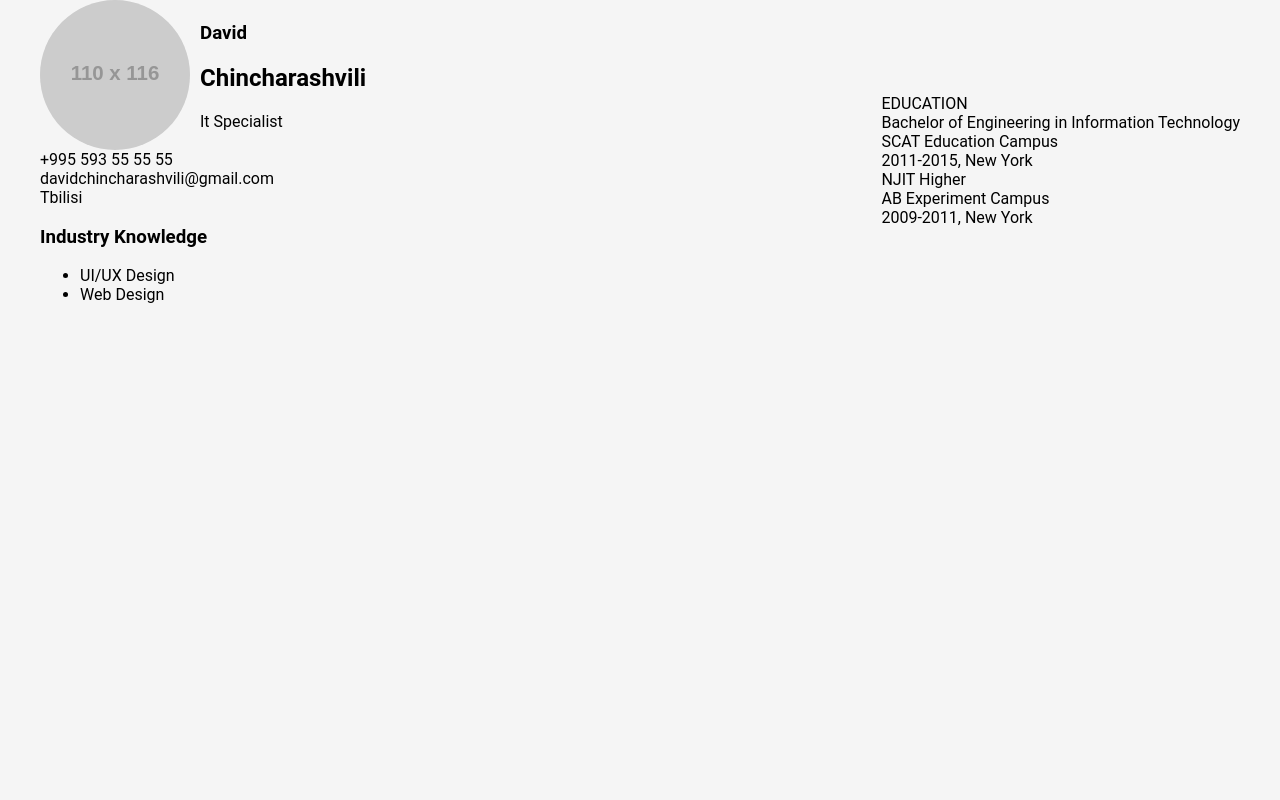
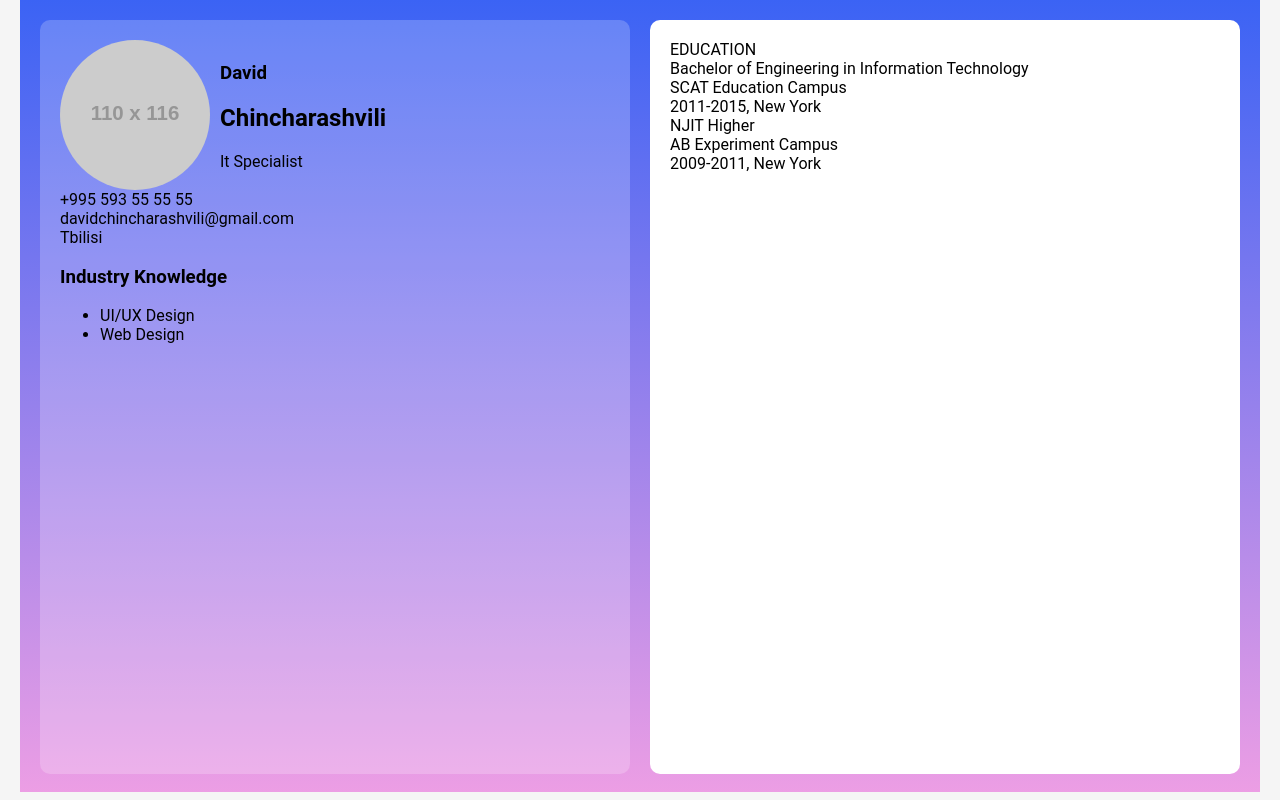
Before and after one commit to DavidTbilisi/AODI-final-138, a React (Create React App) app: page / in a window 1280 px wide. Built offline with nearby package versions, Linux system fonts and the light colour scheme; no server answers.

Commit message:
Refactor CSS styles and layout in App component

```diff
--- a/src/App.css
+++ b/src/App.css
@@ -1,34 +1,32 @@
 body {
   margin: 0;
   padding: 0;
-  font-family: 'Roboto', sans-serif;
+  font-family: "Roboto", sans-serif;
   background-color: #f5f5f5;
 }
 
 .material-symbols-outlined {
-  font-variation-settings:
-  'FILL' 0,
-  'wght' 400,
-  'GRAD' 0,
-  'opsz' 24
+  font-variation-settings: "FILL" 0, "wght" 400, "GRAD" 0, "opsz" 24;
 }
 
-
-.container{
+.container {
   max-width: 1200px;
   margin: 0 auto;
+  background: rgb(176, 57, 179);
+  background: linear-gradient(180deg, #0337f4c4 0%, #e025cd6b 100%);
+  height: 94vh;
+  padding: 20px;
 }
 
-.flexbox{
+.flexbox {
   display: flex;
   justify-content: space-between;
-  align-items: center;
+  align-items: flex-start;
+  height: 95%;
   gap: 20px;
 }
 
-
-
-.profile{
+.profile {
   display: flex;
   align-items: center;
 
@@ -39,3 +37,16 @@ body {
     margin-right: 10px;
   }
 }
+
+#left-col,
+#right-col {
+  width: 50%;
+  background-color: #ffffff;
+  padding: 20px;
+  border-radius: 10px;
+  height: 100%;
+}
+
+#left-col {
+  background-color: #ffffff35;
+}
--- a/src/App.js
+++ b/src/App.js
@@ -30,12 +30,12 @@ function App() {
   return (
     <div className="container">
       <div className="flexbox">
-        <div>
+        <div id="left-col">
           <Profile {...user} />
           <Information />
         </div>
 
-        <div>
+        <div id="right-col">
           <ExpEdu />
         </div>
       </div>
```
